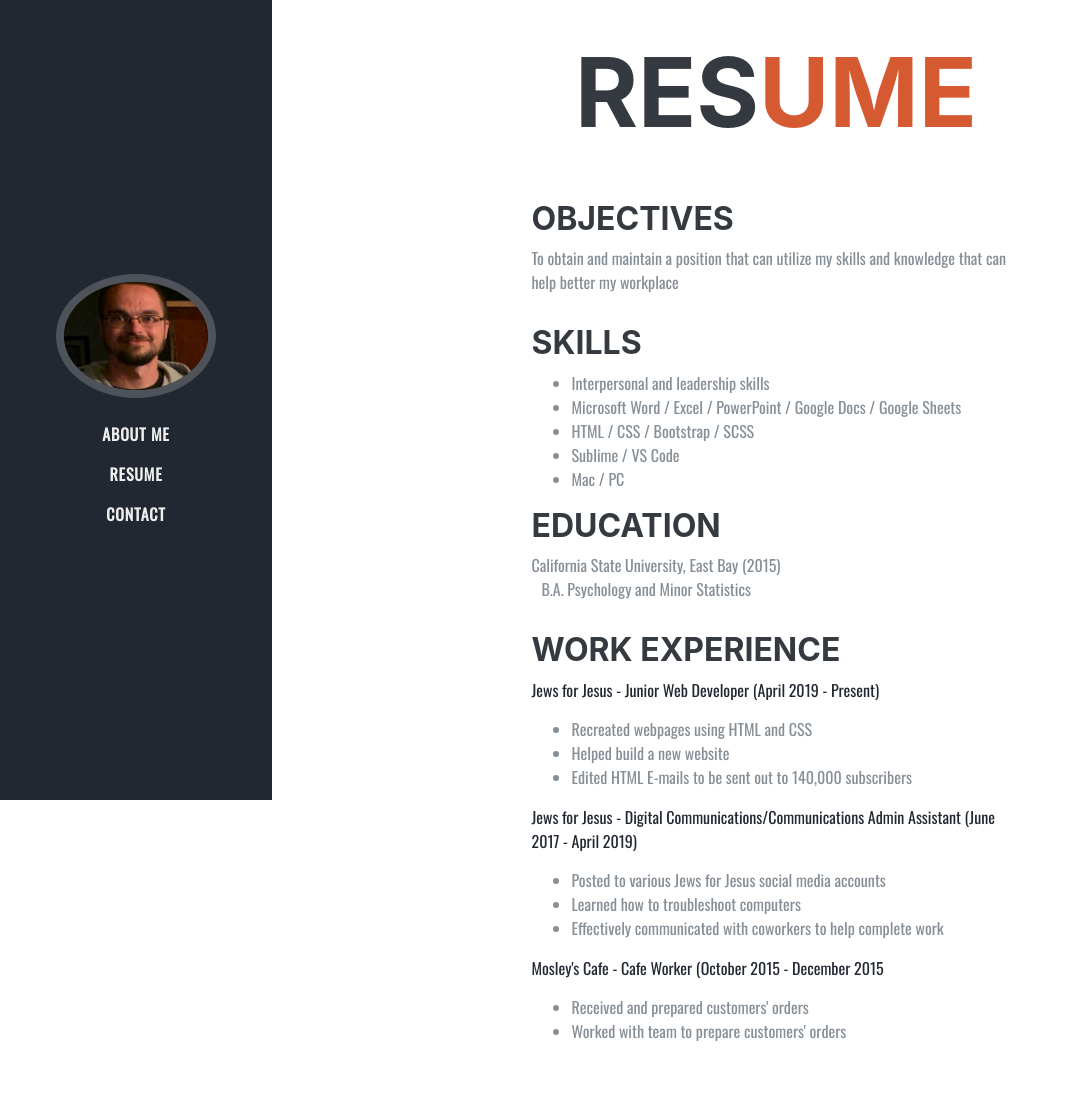
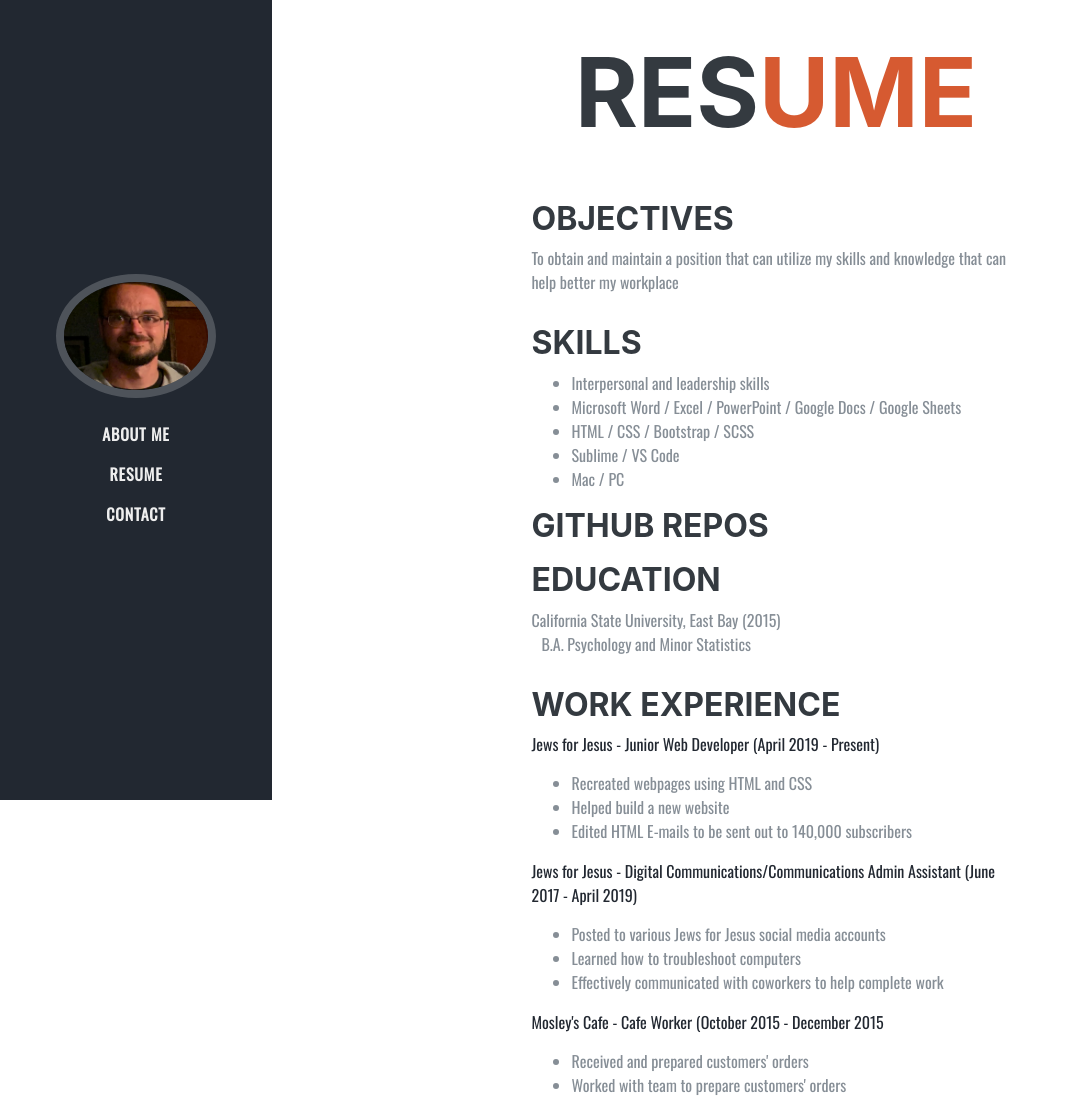
Before and after one commit to tman18/myfreshsite, a Python web app: template templates/content/resume.html in a window 1280 px wide. Shown: the whole page, without its empty margins (0-1069 px from the left). Before the commit the page ends 1041 px from the top, so only its background shows below. Run offline with Jinja, Linux system fonts and the light colour scheme; the template is opened without the code that fills it, so the values that code supplies are empty.

Commit message:
inserting Github repos

```diff
--- a/templates/content/resume.html
+++ b/templates/content/resume.html
@@ -24,6 +24,12 @@ Resume
             <li>Sublime / VS Code</li>
             <li>Mac / PC</li>
           </ul>
+        <h3>Github Repos</h3>
+        <ul>
+        {% for repo in repos %}
+        <li><a href="{{ repo.html_url }}" target="_blank">{{ repo.name }}</a></li>
+        {% endfor %}
+        </ul>
         <h3>Education</h3>
         <p>California State University, East Bay (2015)<br />
           <span style="padding-left: 10px;">B.A. Psychology and Minor Statistics</span>
--- a/views.py
+++ b/views.py
@@ -17,8 +17,12 @@ def about_me(request):
     return render(request, "content/about-me.html", context)
 
 def resume(request):
+    response = requests.get('https://api.github.com/users/tman18/repos')
+    repos = response.json()
     context = {
-        'request': request
+        'request': request,
+        'response': response,
+        'repos': repos,
     }
     return render(request, "content/resume.html", context)
 
```
